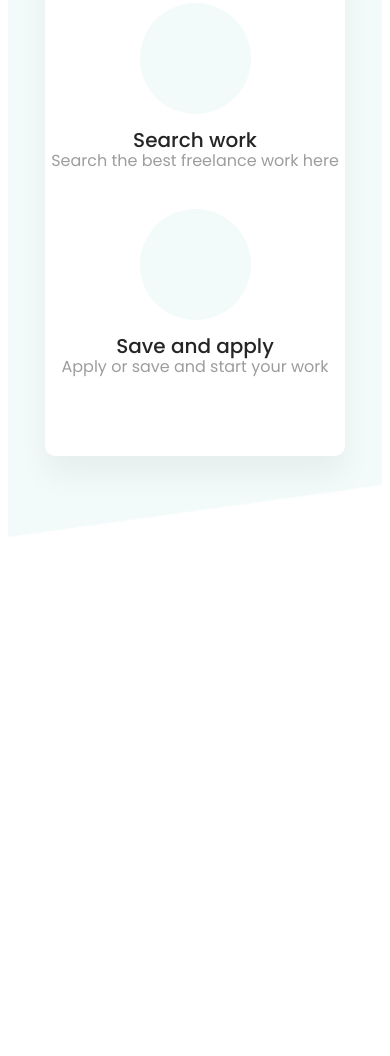
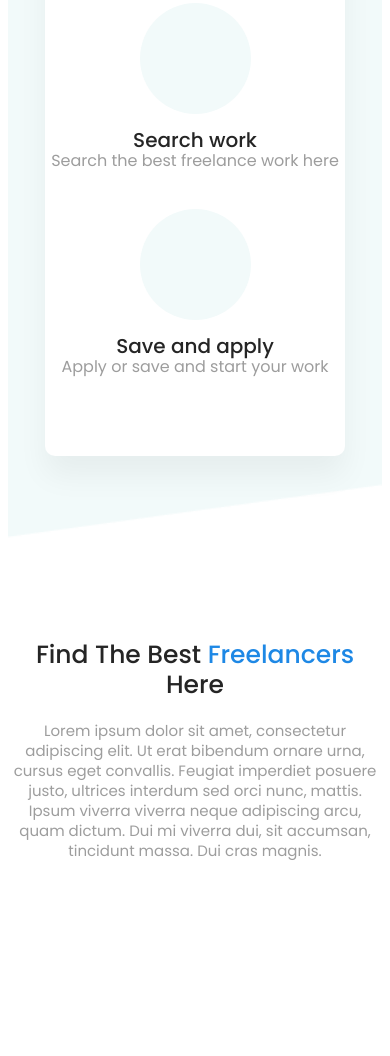
Before and after one commit to KirillProgrammer/FreeLanceSite, a website: page src/index.html in a window 390 px wide. Shown: the part 630-1686 px from the top of the page. Before the commit the page ends 1276 px from the top, so only its background shows below. Drawn offline with Linux system fonts and the light colour scheme.

Commit message:
second page is done + modifed README

```diff
--- a/src/index.html
+++ b/src/index.html
@@ -53,5 +53,17 @@
             </div>
         </div>
     </section>
+    <section>
+        <div class="container">
+            <div class="find">
+                <img src="./img/Second/freelancers.png" alt="Freelancers">
+                <div class="find__text">
+                    <h2 class="title title_find">Find The Best <span>Freelancers</span> Here </h2>
+                    <p class="find__descr">Lorem ipsum dolor sit amet, consectetur adipiscing elit. Ut erat bibendum ornare urna, cursus eget convallis. Feugiat imperdiet posuere justo, ultrices interdum
+                        sed orci nunc, mattis. Ipsum viverra viverra neque adipiscing arcu, quam dictum. Dui mi viverra dui, sit accumsan, tincidunt massa. Dui cras magnis.</p>
+                </div>
+            </div>
+        </div>
+    </section>
 </body>
 </html>
--- a/src/sass/base/media/_media.scss
+++ b/src/sass/base/media/_media.scss
@@ -1,4 +1,18 @@
+@media(max-width: 1440px) {
+    .find {
+        grid-template-columns: 580px 601px;
+        column-gap: 80px;
+        img {
+            width: 85%;
+            margin-top: 40px;
+        }
+    }
+}
+
 @media(max-width: 1200px) {
+    .container {
+        width: 960px;
+    }
     nav {
         ul {
             li {
@@ -39,9 +53,19 @@
             }
         }
     }
+    .find {
+        grid-template-columns: 1fr;
+        grid-template-rows: unset;
+        img {
+            display: none;
+        }
+    }
 }
 
 @media(max-width: 993px) {
+    .container {
+        width: 750px;
+    }
     nav {
         ul {
             margin-top: 22px;
@@ -61,7 +85,7 @@
         }
     }
     .first {
-        padding: 220px 61px 120px;
+        padding: 220px 61px 70px;
         &__text {
             height: auto;
             h1 {
@@ -102,9 +126,21 @@
             }
         }
     }
+    .find {
+        .title_find {
+            margin-top: 0;
+            font-size: 36px;
+        }
+        &__descr {
+            font-size: 20px;
+        }
+    }
 }
 
 @media(max-width: 769px) {
+    .container {
+        width: 560px;
+    }
     nav {
         ul {
             padding-left: 4px;
@@ -157,6 +193,10 @@
 }
 
 @media (max-width: 577px) {
+    .container {
+        width: 100%;
+        padding: 2px;
+    }
     nav {
         display: none;
     }
@@ -196,4 +236,18 @@
             width: 300px;
         }
     }
+    .find {
+        &__text {
+            .title_find {
+                text-align: center;
+                font-size: 25px;
+                line-height: 30px;
+            }
+        }
+        &__descr {
+            text-align: center;
+            font-size: 15px;
+            line-height: 20px;
+        }
+    }
 }
--- /dev/null
+++ b/src/sass/blocks/find/_find.scss
@@ -0,0 +1,16 @@
+.find {
+    display: grid;
+    grid-template-columns: 666px 601px;
+    grid-template-rows: 587px;
+    column-gap: 85px;
+    margin-bottom: 175px;
+    width: 100%;
+    &__descr {
+        font-weight: 400;
+        font-size: 24px;
+        line-height: 36px;
+        text-align: right;
+
+        color: #9D9D9D;
+    }
+}
--- a/src/sass/blocks/first/_first.scss
+++ b/src/sass/blocks/first/_first.scss
@@ -1,7 +1,7 @@
 .first {
     position: relative;
     z-index: 1;
-    padding: 252px 122px;
+    padding: 252px 122px 80px;
     top: -82px;
     background: url("../img/FirstScreen/bg.png") center (center/cover) no-repeat;
     &__text {
--- /dev/null
+++ b/src/sass/blocks/title/_title.scss
@@ -0,0 +1,13 @@
+.title {
+    font-weight: 500;
+    font-size: 56px;
+    line-height: 84px;
+
+    color: #252525;
+    span {
+        color: #1E88E5;
+    }
+    &_find {
+        text-align: right;
+    }
+}
--- a/src/sass/style.scss
+++ b/src/sass/style.scss
@@ -8,8 +8,15 @@ body {
     font-family: 'Poppins', sans-serif;
 }
 
+.container {
+    width: 1268px;
+    margin: 0 auto;
+}
+
 @import './blocks/button/btn';
+@import './blocks/title/title';
 @import './blocks/nav/nav';
 @import './blocks/first/first';
+@import './blocks/find/find';
 
 @import './base/media/media';
```
Also changed, not shown: README.md, src/css/style.min.css.
